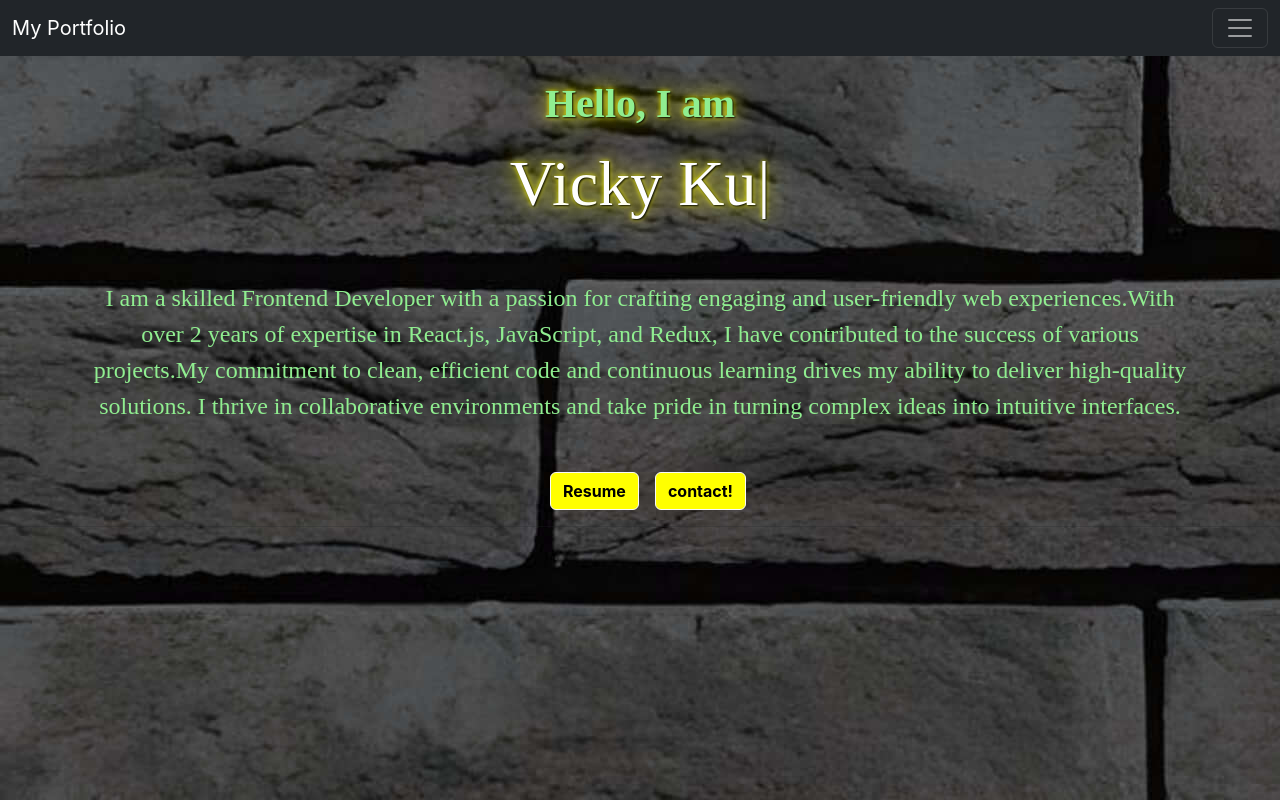
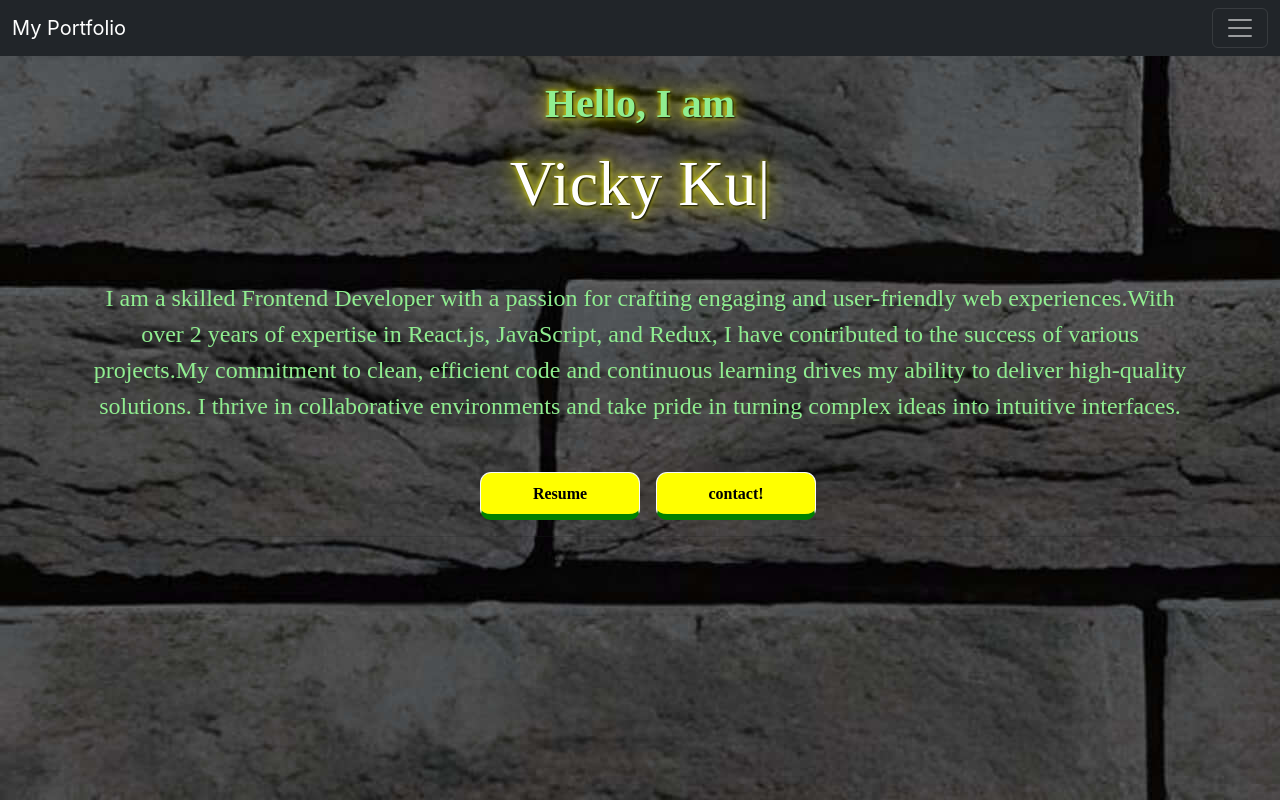
Before and after one commit to Vickykumarmishra/My-Portfolio-Website, a React (Create React App) app in the folder My-portfolio-website-using-React-js/myportfolio/: page / in a window 1280 px wide. Built offline with nearby package versions, Linux system fonts and the light colour scheme.

Commit message:
Update Home.js

```diff
--- a/My-portfolio-website-using-React-js/myportfolio/src/components/Home.js
+++ b/My-portfolio-website-using-React-js/myportfolio/src/components/Home.js
@@ -35,8 +35,8 @@ export default function Home() {
         I am a skilled Frontend Developer with a passion for crafting engaging and user-friendly web experiences.With over 2 years of expertise in React.js, JavaScript, and Redux, I have contributed to the success of various projects.My commitment to clean, efficient code and continuous learning drives my ability to deliver high-quality solutions. I thrive in collaborative environments and take pride in turning complex ideas into intuitive interfaces.
 
         </p>
-         <NavLink to='https://drive.google.com/file/d/1Mgzm8k1LcTLTs-9KwjPrwQ6IoJrYUAX1/view?usp=sharing'><motion.button  whileHover={{scale:1.2}}  className='btn btn-light ' style={{backgroundColor:'yellow',color:'black',marginLeft:'1rem' ,marginTop:'1rem'}}><b>Resume</b></motion.button></NavLink>
-        <NavLink to="/Contact"><motion.button  whileHover={{scale:1.2}} className='btn btn-light' style={{backgroundColor:'yellow',color:'black',marginLeft:'1rem',marginTop:'1rem'}}><b>contact!</b></motion.button></NavLink>
+         <NavLink to='https://drive.google.com/file/d/1Mgzm8k1LcTLTs-9KwjPrwQ6IoJrYUAX1/view?usp=sharing'><motion.button  whileHover={{scale:1.2}}  className='btn btn-light ' style={{backgroundColor:'yellow',color:'black',marginLeft:'1rem' ,marginTop:'1rem',width:'10rem',height:"3rem",borderBottom:"0.4rem solid green",fontFamily:'cursive', borderRadius:"0.7rem"}}><b>Resume</b></motion.button></NavLink>
+        <NavLink to="/Contact"><motion.button  whileHover={{scale:1.2}} className='btn btn-light' style={{backgroundColor:'yellow',color:'black',marginLeft:'1rem',marginTop:'1rem',width:'10rem',height:"3rem",borderBottom:"0.4rem solid green",borderRadius:"0.7rem",fontFamily:'cursive'}}><b>contact!</b></motion.button></NavLink>
         </div></center>
 
     <Outlet/>
```
